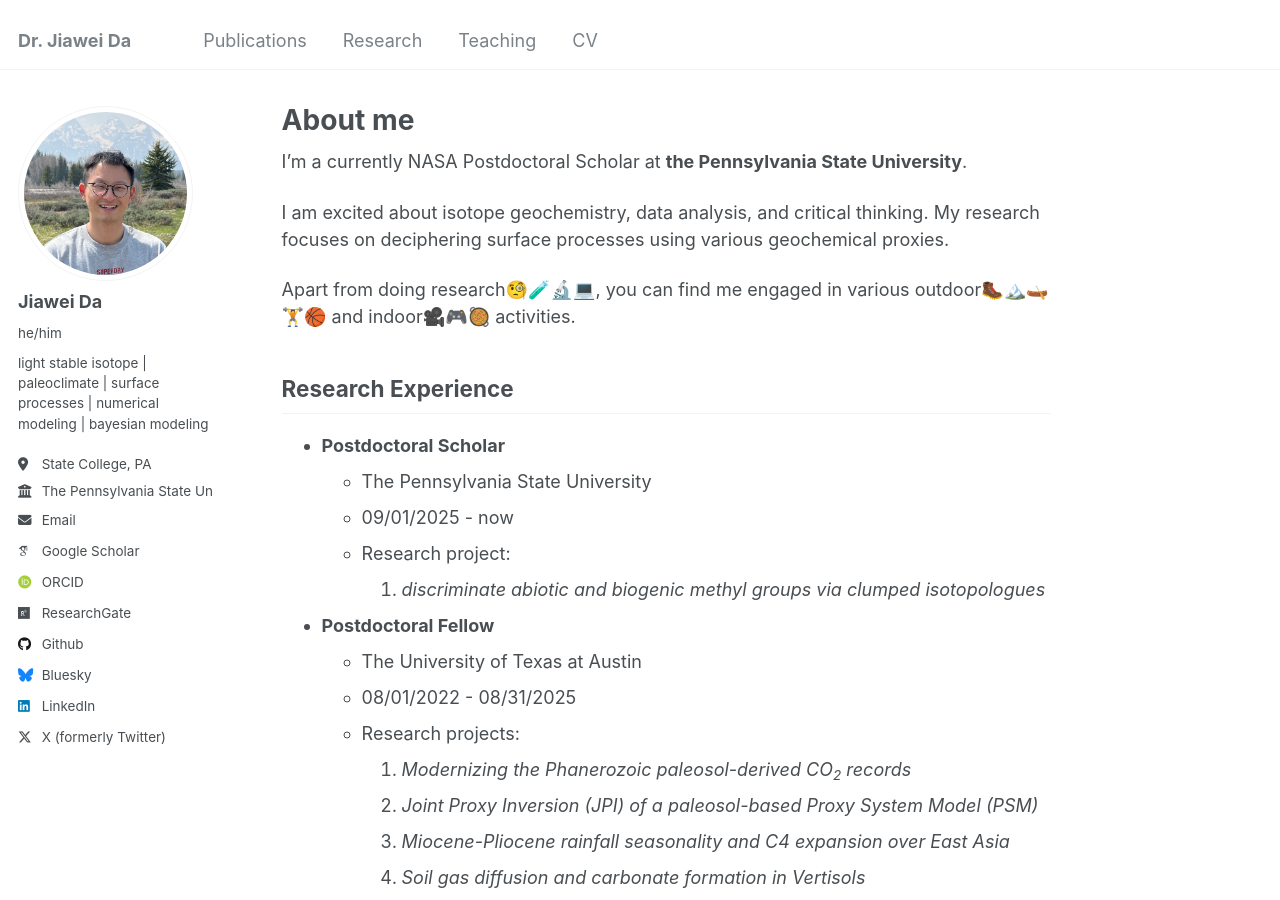
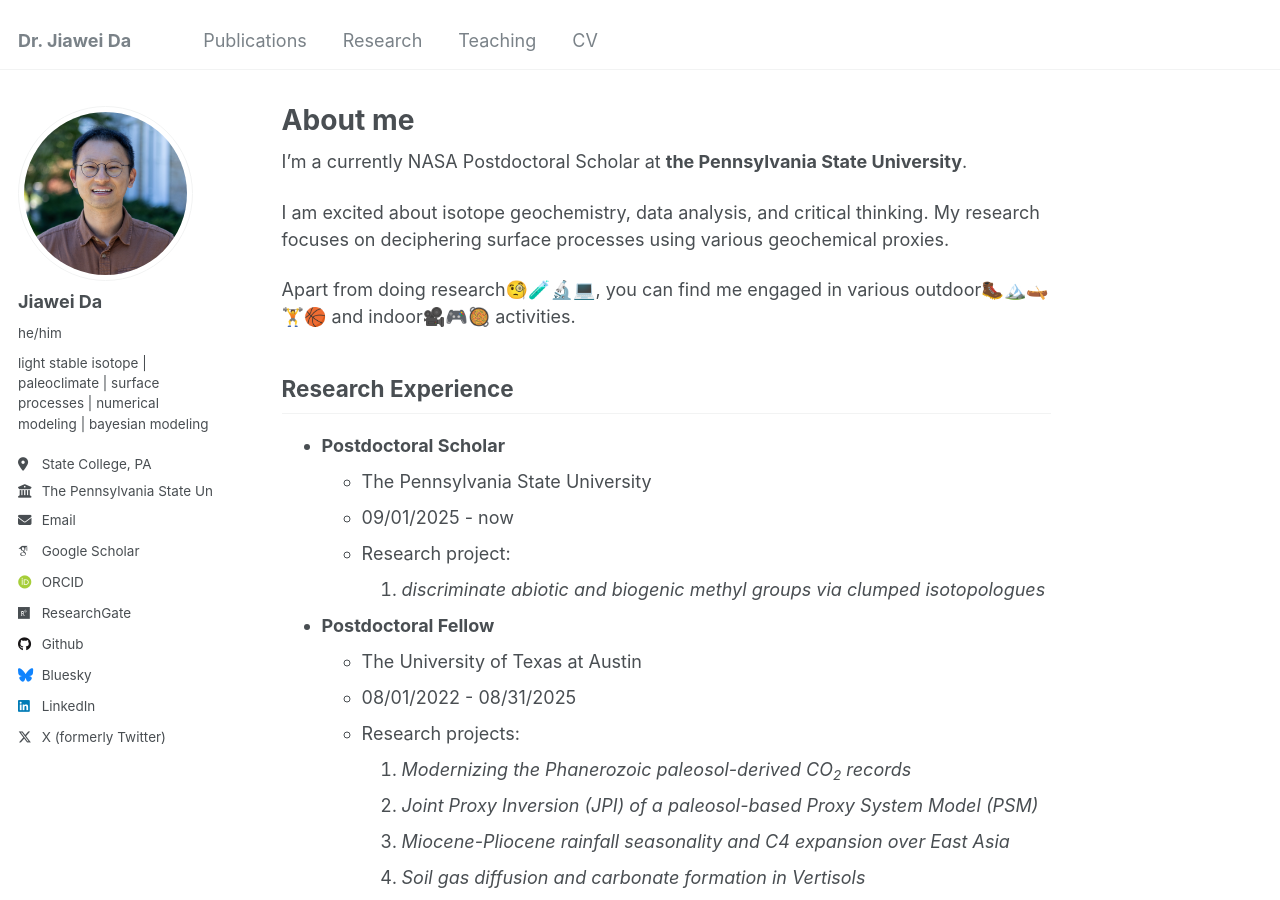
Before and after one commit to da-jiawei/da-jiawei.github.io, a Jekyll site: the page built from _pages/about.md, in a window 1280 px wide and 900 px high. Built offline with Jekyll 4.4.1, drawn with Linux system fonts in a browser that asks for light colours; some web fonts are replaced.

Commit message:
update avatar

```diff
--- a/_config.yml
+++ b/_config.yml
@@ -21,7 +21,7 @@ repository               : "da-jiawei.github.io"
 #               Additional customization can be done by editing /_includes/author-profile.html
 author:
   # Biographic information
-  avatar           : "avatar.jpeg"
+  avatar           : "headshot.jpeg"
   name             : "Jiawei Da"
   pronouns         : "he/him"
   bio              : "light stable isotope | paleoclimate | surface processes | numerical modeling | bayesian modeling"
```
Also changed, not shown: images/avatar.jpeg (deleted), images/headshot.jpeg (added), 1 other file.
